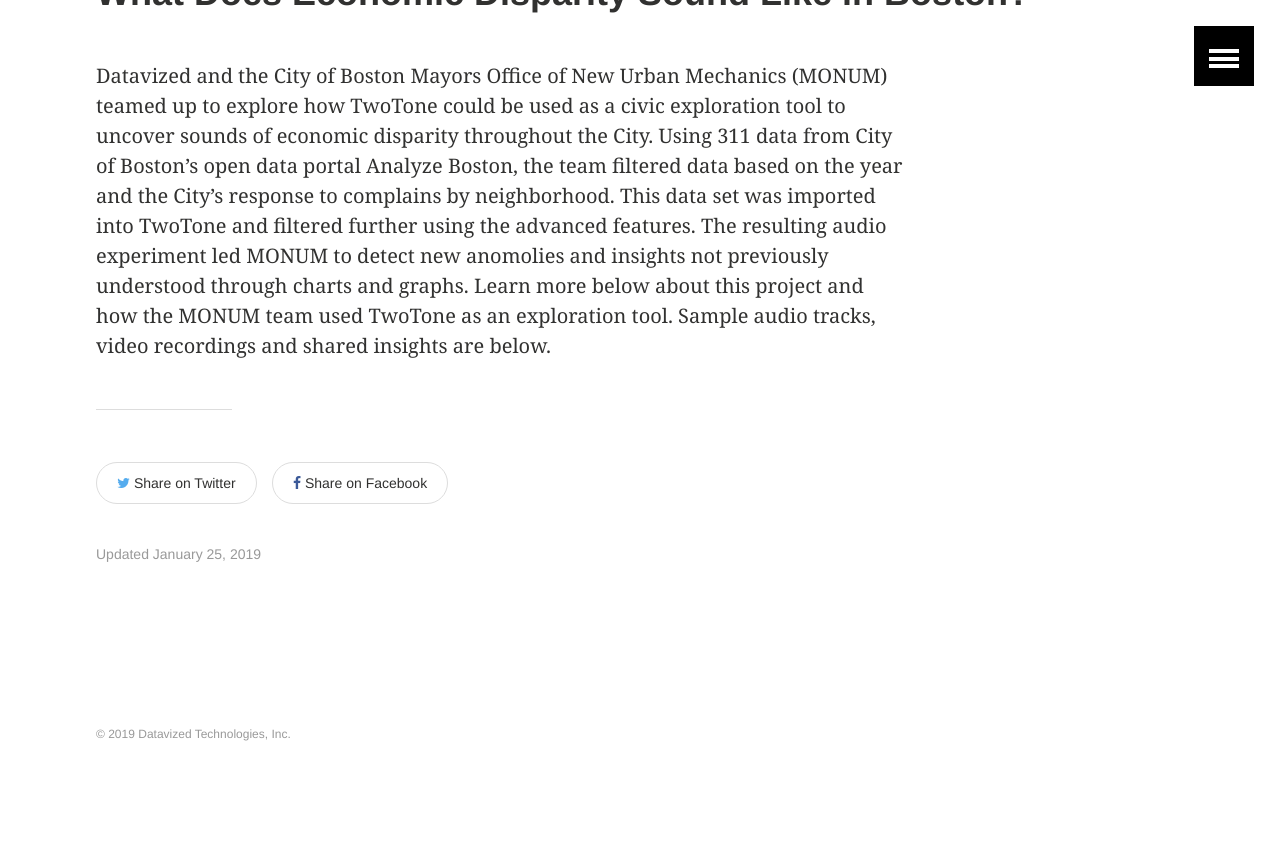
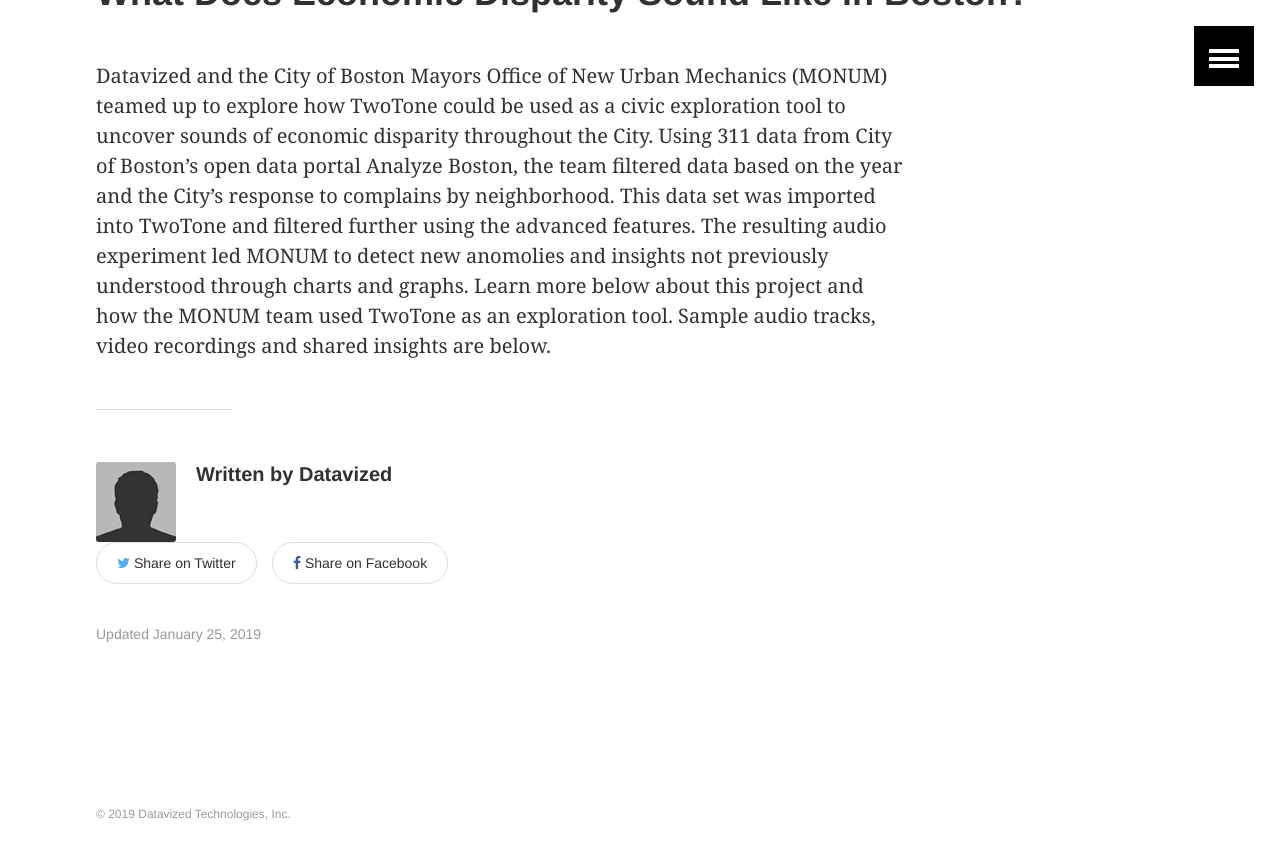
Before and after one commit to sonifydata/twotone.io, a Jekyll site: the page built from _posts/2019-01-25-what-does-economic-disparity-sound-like-in-boston.md, in a window 1280 px wide and 900 px high, scrolled down 784 px. Shown: the top 860 px of the window. Built offline with Jekyll 4.4.1, drawn with Linux system fonts in a browser that asks for light colours; before the commit the page ends 1604 px from its top, so only the background shows below that.

Commit message:
Better layout configuration
- Remove "media" layout - pointless and mostly the same as article
- Default to "article" layout for all posts and pages
- Exclude additional dev files from build

```diff
--- a/_config.yml
+++ b/_config.yml
@@ -26,6 +26,26 @@ plugins:
   - jekyll-gist
   - jekyll-feed
 
+# Default Front Matter values
+defaults:
+  -
+    scope:
+      path: "" # an empty string here means all files in the project
+      type: "pages"
+    values:
+      layout: "article"
+  -
+    scope:
+      path: "" # an empty string here means all files in the project
+      type: "posts"
+    values:
+      layout: "article"
+  -
+    scope:
+      path: "" # an empty string here means all files in the project
+      type: "drafts"
+    values:
+      layout: "article"
 
 # Site owner
 owner:
@@ -51,11 +71,13 @@ exclude:
   - .jekyll-assets-cache
   - .sass-cache
   - CHANGELOG
+  - CNAME
   - Capfile
   - Gemfile
   - Gruntfile.js
   - LICENSE
   - README
+  - README.md
   - Rakefile
   - config
   - gulpfile.js
@@ -63,5 +85,6 @@ exclude:
   - log
   - node_modules
   - package.json
+  - package-lock.json
   - spec
   - tmp
--- a/_layouts/media.html
+++ /dev/null
@@ -1,34 +0,0 @@
----
-layout: default
----
-
-<div id="main" role="main">
-	<article class="wrap" itemscope itemtype="http://schema.org/Article">
-		{% if page.image.feature %}
-		<div class="page-feature">
-			<div class="page-image">
-				<img src="{{ site.url }}/{{ page.image.feature }}" class="page-feature-image" alt="{{ page.title }}" itemprop="image">
-				{% if page.image.credit %}{% include image-credit.html %}{% endif %}
-			</div><!-- /.page-image -->
-		</div><!-- /.page-feature -->
-		{% endif %}
-		{% include breadcrumbs.html %}
-		<div class="page-title">
-			<h1>{{ page.title }}</h1>
-		</div>
-		<div class="inner-wrap">
-			<div id="content" class="page-content" itemprop="articleBody">
-				{{ content }}
-				<hr />
-				<footer class="page-footer">
-					{% if page.share != false %}{% include share-this.html %}{% endif %}
-					{% include page-meta.html %}
-				</footer><!-- /.footer -->
-				<aside>
-					{% if page.comments == true %}{% include comments.html %}{% endif %}
-				</aside>
-			</div><!-- /.content -->
-		</div><!-- /.inner-wrap -->
-		{% if page.ads == true %}<div class="ads">{% include advertising.html %}</div><!-- /.ads -->{% endif %}
-	</article><!-- /.wrap -->
-</div><!-- /#main -->
```
Also changed, not shown: _drafts/test-blog-post.md (+0 -1 lines), _posts/2019-01-25-video-tutorial-test.md (+0 -1 lines), _posts/2019-01-25-what-does-economic-disparity-sound-like-in-boston.md (+0 -1 lines), .forestry/front_matter/templates/post.yml.
